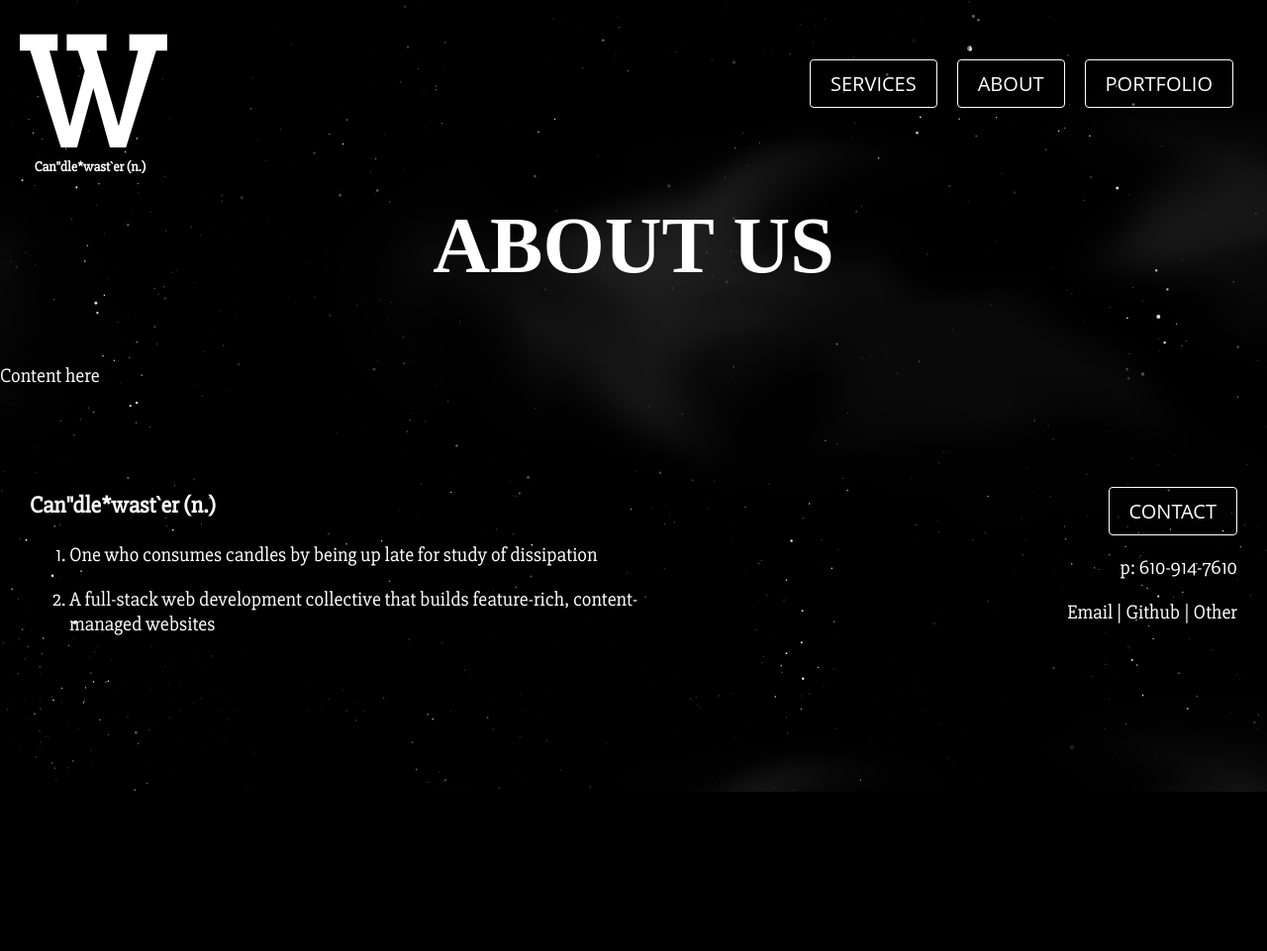
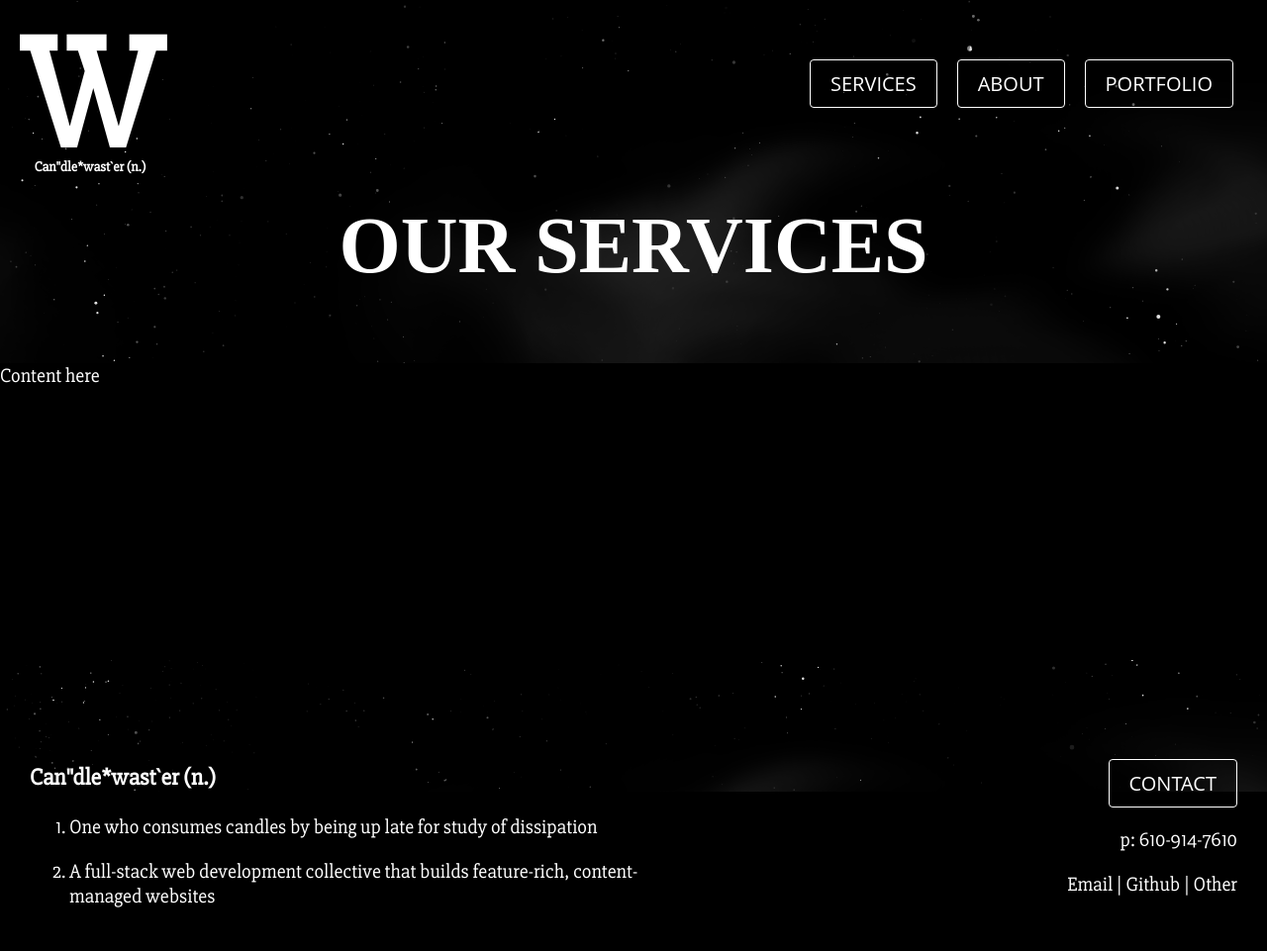
Before and after one commit to nafieshehu/collective68.github.io, a website: page www/services.njk in a window 1280 px wide. Shown: the whole page at 99% size. Before the commit the page ends 800 px from the top, so only its background shows below. Drawn offline with nearby package versions, Linux system fonts and the light colour scheme; files that its build step writes are made by us from their sources; a web font is replaced by a local one.

Commit message:
info page template basic outline finished

```diff
--- a/www/_info_page_base.njk
+++ b/www/_info_page_base.njk
@@ -31,6 +31,8 @@
     <h1 class="page-title">{% block title %}{% endblock %}</h1>
   </div>
 
+  <div class="page-content">
     {% block moreContent %}{% endblock %}
+  </div>
 
 {% endblock %}
--- a/www/assets/styles/template_styles.scss
+++ b/www/assets/styles/template_styles.scss
@@ -31,3 +31,8 @@
 .page-title {
   align-self: flex-end;
 }
+
+.page-content {
+  min-height: 300px;
+  background-color: black;
+}
--- a/www/portfolio.njk
+++ b/www/portfolio.njk
@@ -1,7 +1,7 @@
 {% extends "_info_page_base.njk" %}
 
 {% block title %}
-<div>About Us</div>
+<div>Our Work</div>
 {% endblock %}
 
 {% block moreContent %}
--- a/www/services.njk
+++ b/www/services.njk
@@ -1,7 +1,7 @@
 {% extends "_info_page_base.njk" %}
 
 {% block title %}
-<div>About Us</div>
+<div>Our Services</div>
 {% endblock %}
 
 {% block moreContent %}
```
Lines whose indentation alone changed are shown as unchanged.
